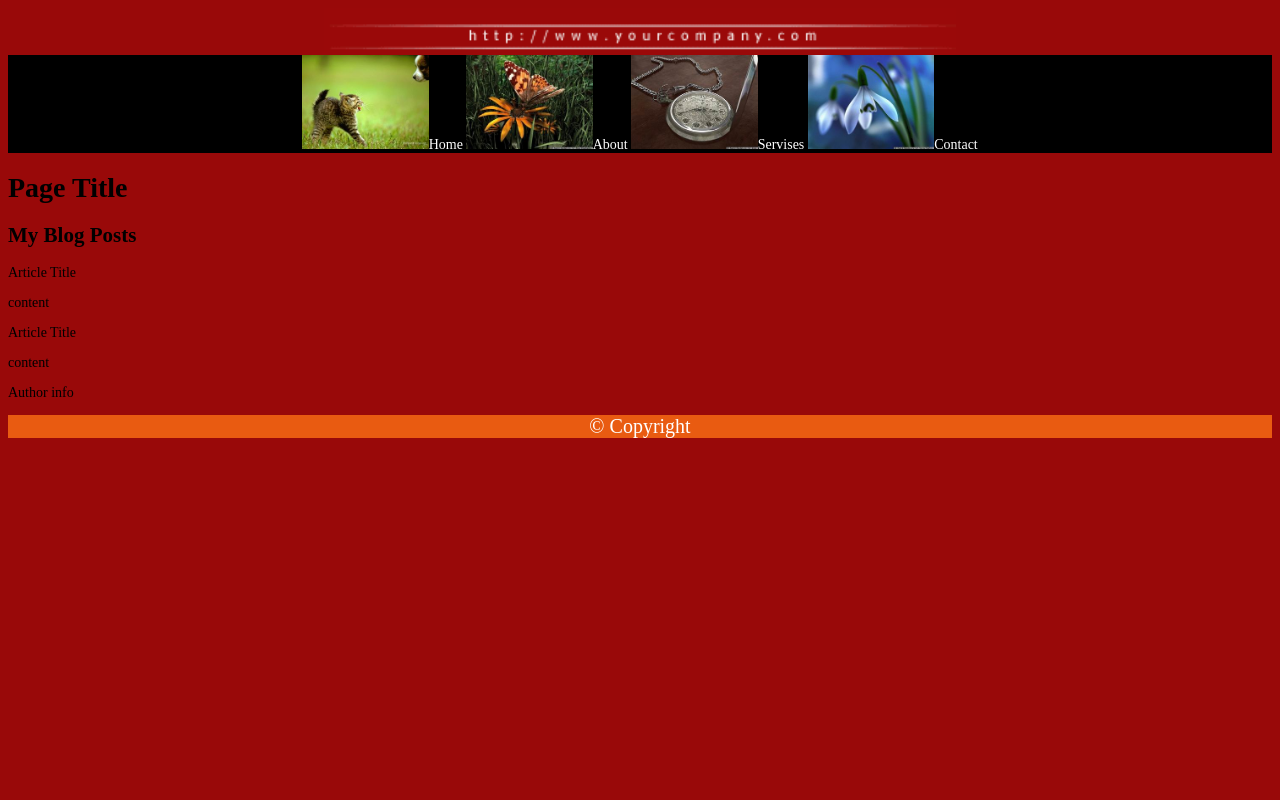
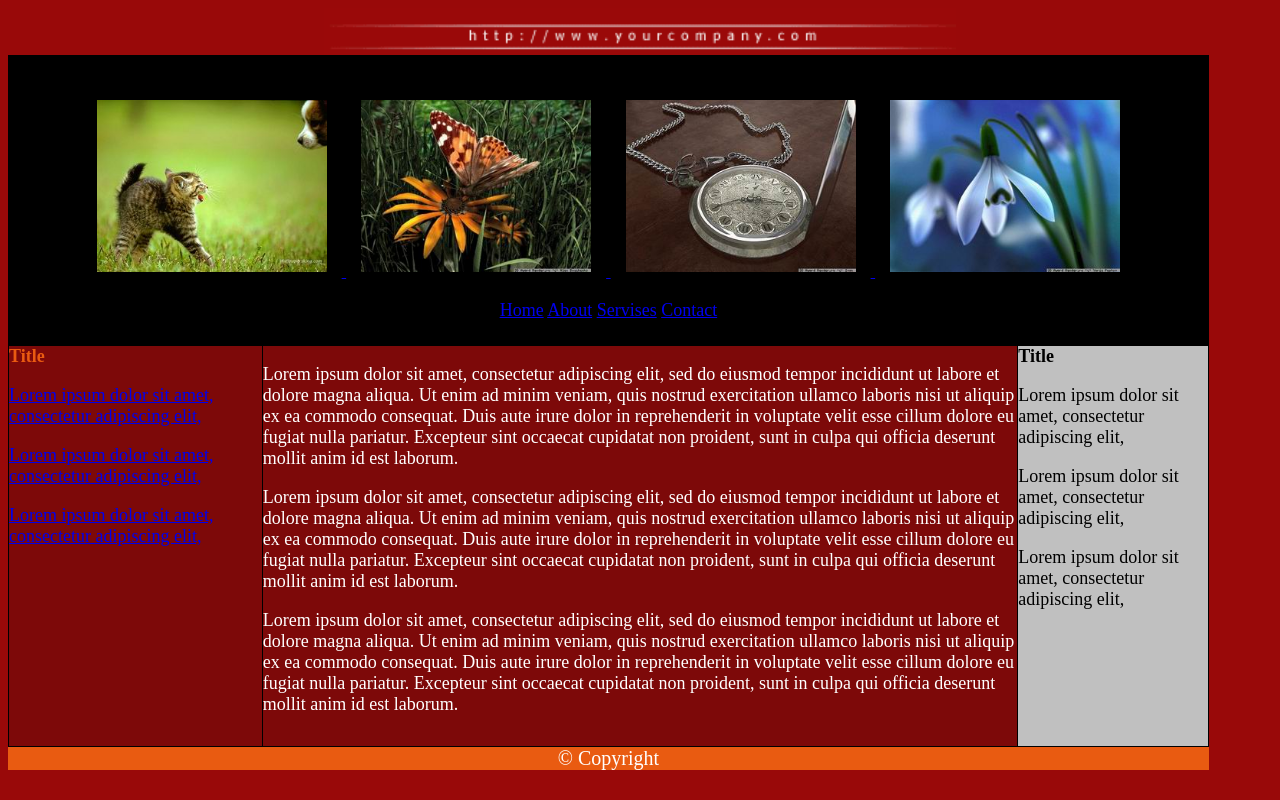
Before and after one commit to ValentinZhovtobryuh/BeetRoot, a plain HTML site: page lesson4/hard/index.html in a window 1280 px wide. Drawn offline with Linux system fonts and the light colour scheme.

Commit message:
80% ready

```diff
--- a/lesson4/hard/index.html
+++ b/lesson4/hard/index.html
@@ -2,7 +2,6 @@
 <html lang="en">
   <head>
     <meta charset="UTF-8" />
-    <meta name="viewport" content="width=device-width, initial-scale=1.0" />
     <title>hard</title>
     <link rel="stylesheet" href="stylehard.css" />
   </head>
@@ -10,72 +9,62 @@
   <body>
 
     <header>
-
       <a href="#">
         <img src="./images/title.gif" alt="URL website" class="center" />
       </a>
-
       <nav class="menu">
           <a href="#">
-        <img src="./images/img00.jpg" alt="menuhome" class="vw"/>Home
+            <img src="./images/img00.jpg" alt="cat" class="vw"/>
           </a>
 
           <a href="#">
-        <img src="./images/img01.jpg" alt="menuhome" class="vw" />About
+            <img src="./images/img01.jpg" alt="bat" class="vw" />
           </a>
 
           <a href="#">
-      <img src="./images/img02.jpg" alt="menuhome" class="vw" />Servises
+          <img src="./images/img02.jpg" alt="clock" class="vw" />
           </a>
 
           <a href="#">
-      <img src="./images/img03.jpg" alt="menuhome" class="vw" />Contact
+          <img src="./images/img03.jpg" alt="flover" class="vw" />
           </a>
+          <p>
+
+          </p>
+          <a href="#">Home</a>
+          <a href="#">About</a>
+          <a href="#">Servises</a>
+          <a href="#">Contact</a>
 
         </nav>
 
+        <aside id="leftmenu">
+            <strong>Title</strong>
+          <p><a href="#">Lorem ipsum dolor sit amet, consectetur adipiscing elit,</a></p>
+          <p><a href="#">Lorem ipsum dolor sit amet, consectetur adipiscing elit,</a></p>
+          <p><a href="#">Lorem ipsum dolor sit amet, consectetur adipiscing elit,</a></p>
+        </aside>
 
-      <h1>
-        Page Title
-      </h1>
+        <aside id="title">
+            <strong>Title</strong>
+          <p>Lorem ipsum dolor sit amet, consectetur adipiscing elit,</p>
+          <p>Lorem ipsum dolor sit amet, consectetur adipiscing elit,</p>
+          <p>Lorem ipsum dolor sit amet, consectetur adipiscing elit, </p>
+        </aside>
     </header>
 
-    <!-- Main info with selec 1.artic - header 2.artic - header 3.aside-->
-    <section>
-      <h2>
-        My Blog Posts
-      </h2>
-      <article>
-        <header>
+<main>
+    <div id="mainartic">
       <p>
-            Article Title
+        Lorem ipsum dolor sit amet, consectetur adipiscing elit, sed do eiusmod tempor incididunt ut labore et dolore magna aliqua. Ut enim ad minim veniam, quis nostrud exercitation ullamco laboris nisi ut aliquip ex ea commodo consequat. Duis aute irure dolor in reprehenderit in voluptate velit esse cillum dolore eu fugiat nulla pariatur. Excepteur sint occaecat cupidatat non proident, sunt in culpa qui officia deserunt mollit anim id est laborum.
+      </p><p>
+        Lorem ipsum dolor sit amet, consectetur adipiscing elit, sed do eiusmod tempor incididunt ut labore et dolore magna aliqua. Ut enim ad minim veniam, quis nostrud exercitation ullamco laboris nisi ut aliquip ex ea commodo consequat. Duis aute irure dolor in reprehenderit in voluptate velit esse cillum dolore eu fugiat nulla pariatur. Excepteur sint occaecat cupidatat non proident, sunt in culpa qui officia deserunt mollit anim id est laborum.
+      </p><p>
+        Lorem ipsum dolor sit amet, consectetur adipiscing elit, sed do eiusmod tempor incididunt ut labore et dolore magna aliqua. Ut enim ad minim veniam, quis nostrud exercitation ullamco laboris nisi ut aliquip ex ea commodo consequat. Duis aute irure dolor in reprehenderit in voluptate velit esse cillum dolore eu fugiat nulla pariatur. Excepteur sint occaecat cupidatat non proident, sunt in culpa qui officia deserunt mollit anim id est laborum.
       </p>
-        </header>
-        <p>
-          content
-        </p>
-      </article>
-      <article>
-        <header>
-          <p>
-            Article Title
-          </p>
-        </header>
-        <p>
-          content
-        </p>
-      </article>
+    </div>
 
-      <!--The <aside> element defines related content that has a different placement than the main content.
-          It is often used for call-outs, blockquotes, and definitions. The <aside> element is often used for sidebars containing extra, but relevant, information.-->
-      <aside>
-        <p>
-          Author info
-        </p>
-      </aside>
-    </section>
-    <!--The <article> element can have other semantic elements such as headers, asides, and footers.
-    This is often useful if you want to add CSS selectors to the class property of the element to style the document-->
+  </main>
 
     <footer>
       &#169 Copyright
--- a/lesson4/hard/stylehard.css
+++ b/lesson4/hard/stylehard.css
@@ -1,9 +1,13 @@
 body {
   background-color: #990909; /* Цвет фона веб-страницы */
-  font-size: 14px;
+  font-size: 18px;
 }
+ strong{
+  text-align: center;
+ }
 
 .center {
+  width: 90%;
   display: block;
   margin-left: auto;
   margin-right: auto;
@@ -11,24 +15,55 @@ body {
 }
 
 .menu {
+  width: 95%;
+  height: 290px;
   color: white;
   background-color: black;
   text-align: center;
+  text-decoration: none;
 }
 .vw {
-  width: 10%;
+  width: 230px;
+  margin-top: 40px;
+  padding: 5px;
+  margin-left: 10px;
+  margin-right: 10px;
   text-align: center;
-  margin: 0 auto;
-}
-
-a:link,
-a:active,
-a:hover {
-  color: white;
   text-decoration: none;
 }
 
+#mainartic {
+  color: white;
+  width: 70%;
+  height: 400px;
+  background-color: #7d0909;
+  border: 1px solid black;
+  padding-left: 20%;
+}
+
+#title {
+  color: black;
+  width: 15%;
+  height: 400px;
+  background-color: #c0c0c0;
+  border: 1px solid black;
+  float: right;
+  margin-right: 5%;
+}
+
+#leftmenu {
+  color: #ea5b11;
+  width: 20%;
+  height: 400px;
+  background-color: #7D0909;
+  border: 1px solid black;
+  float: left;
+  margin-left: 0%;
+
+}
+
 footer {
+  width: 95%;
   font-size: 20px;
   text-align: center;
   color: white;
```
Lines whose indentation alone changed are shown as unchanged.
